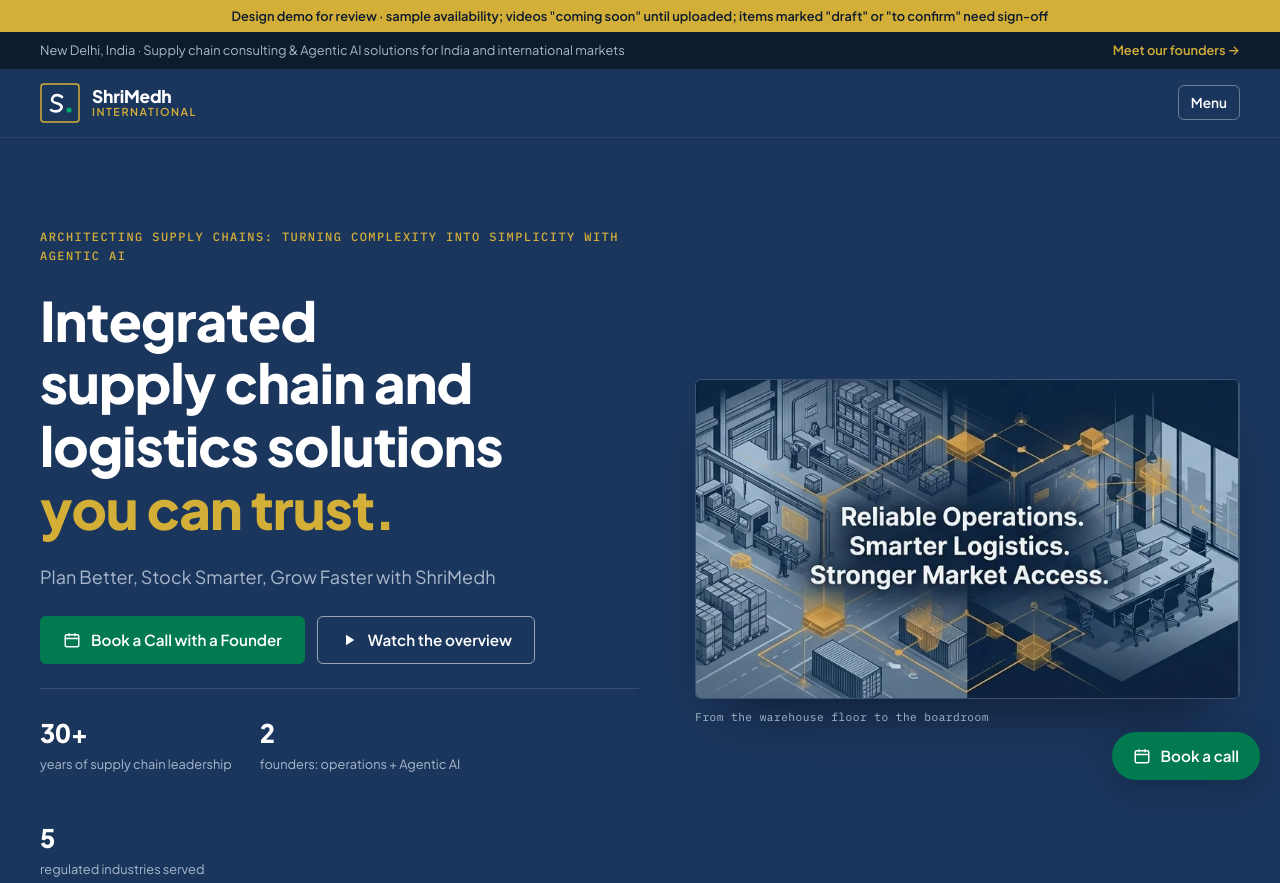
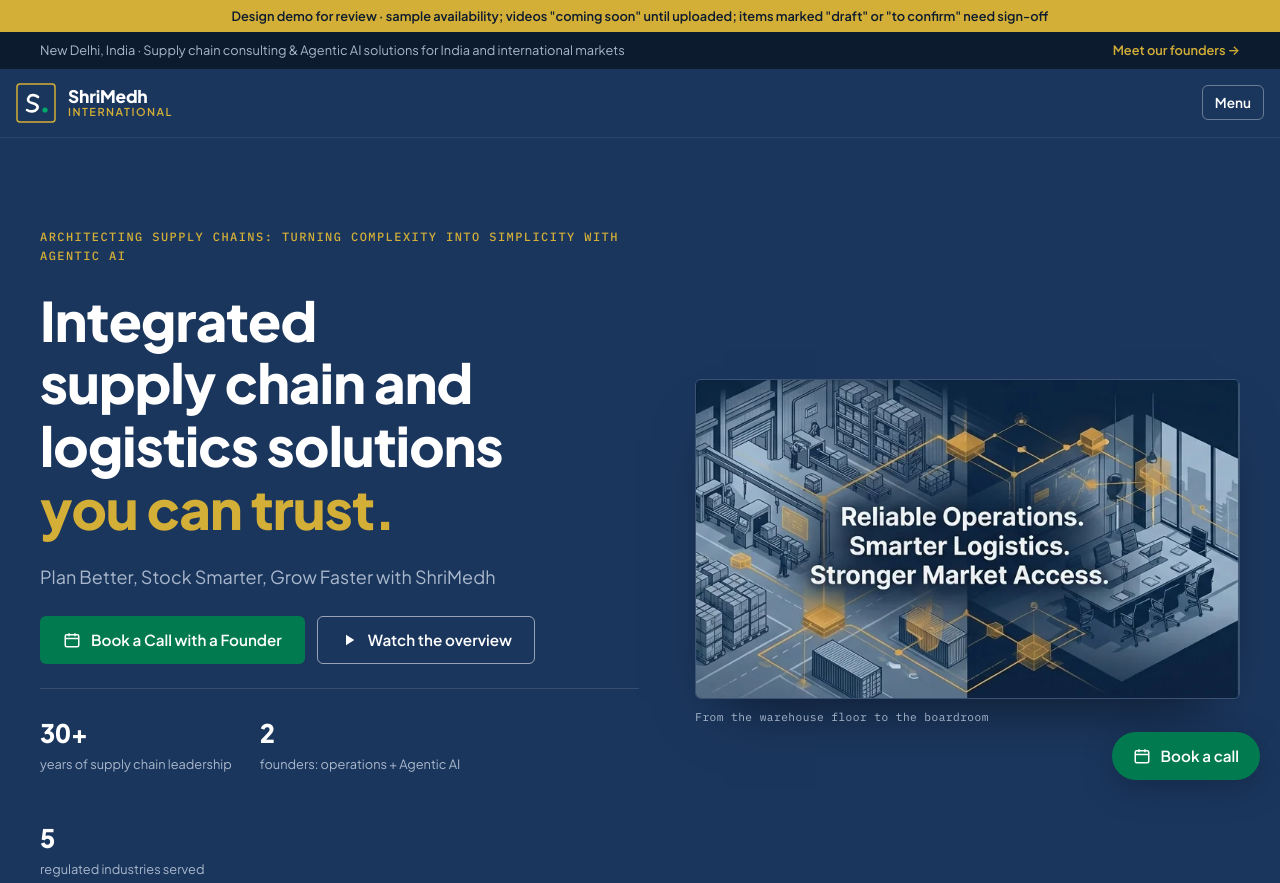
Before and after one commit to anjan-dutta/project-x, a plain HTML site: page shrimedh.html in a window 1280 px wide. Shown: the top 883 px of the page. Drawn offline with Linux system fonts and the light colour scheme.

Commit message:
ShriMedh: widen header row so the expanded menu fits on desktop
Co-Authored-By: Claude Opus 5.5 <noreply@anthropic.com>
Claude-Session: https://claude.ai/code/session_01Cb35s8f56GBevqXvp1JcwJ

```diff
--- a/shrimedh.html
+++ b/shrimedh.html
@@ -78,7 +78,7 @@ a { color: inherit; }
 .topbar .row { max-width: var(--maxw); margin: 0 auto; display: flex; justify-content: space-between; gap: 16px; padding-block: 8px; flex-wrap: wrap; }
 .topbar b { color: var(--gold); font-weight: 600; }
 header.site { position: sticky; top: env(safe-area-inset-top, 0px); z-index: 50; background: var(--navy); color: #fff; box-shadow: 0 1px 0 rgba(255,255,255,.08); }
-header.site .row { max-width: var(--maxw); margin: 0 auto; display: flex; align-items: center; gap: 24px; padding-block: 14px; }
+header.site .row { max-width: 1320px; margin: 0 auto; display: flex; align-items: center; gap: 24px; padding-block: 14px; }
 .brand { display: flex; align-items: center; gap: 12px; text-decoration: none; color: #fff; flex: none; }
 .brand-mark { width: 40px; height: 40px; }
 .brand-name { display: grid; line-height: 1.1; }
@@ -91,7 +91,7 @@ nav.primary a[aria-current="page"] { color: #fff; }
 nav.primary a[aria-current="page"]::after { content: ""; position: absolute; left: 10px; right: 10px; bottom: 2px; height: 2px; background: var(--gold); }
 header.site .btn { padding: 11px 16px; font-size: .88rem; flex: none; }
 .menu-btn { display: none; margin-left: auto; background: none; border: 1px solid rgba(255,255,255,.35); color: #fff; border-radius: 6px; padding: 8px 12px; font: 600 .85rem var(--f-sans); cursor: pointer; }
-@media (max-width: 1400px) {
+@media (max-width: 1360px) {
   .menu-btn { display: inline-block; }
   nav.primary { display: none; width: 100%; order: 3; margin: 0; flex-direction: column; }
   nav.primary.open { display: flex; }
```
